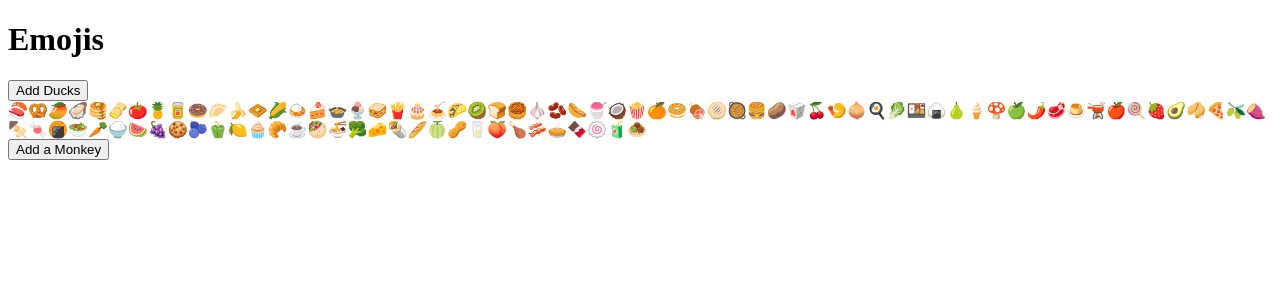
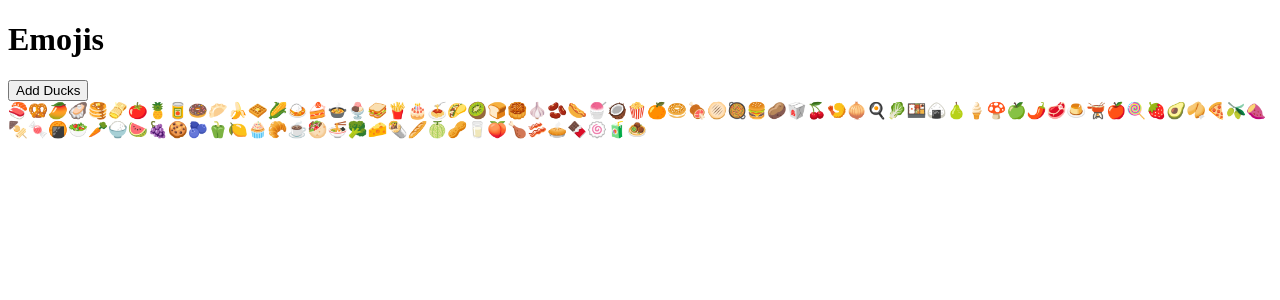
Before and after one commit to kazvee/monkey-duck-game, a React (Create React App) app: page / in a window 1280 px wide. Shown: the top 300 px of the page. Built offline with nearby package versions, Linux system fonts and the light colour scheme.

Commit message:
Remove unneeded ShowMonkey component from App

```diff
--- a/src/App.jsx
+++ b/src/App.jsx
@@ -1,13 +1,11 @@
 import React from "react";
 import ShowEmojis from "../src/components/ShowEmojis";
 import emojis from "../src/data/emojis";
-import ShowMonkey from "../src/components/ShowMonkey";
 
 const App = () => {
   return (
     <div className="App">
       <ShowEmojis emojis={emojis} />
-      <ShowMonkey />
     </div>
   );
 };
```
